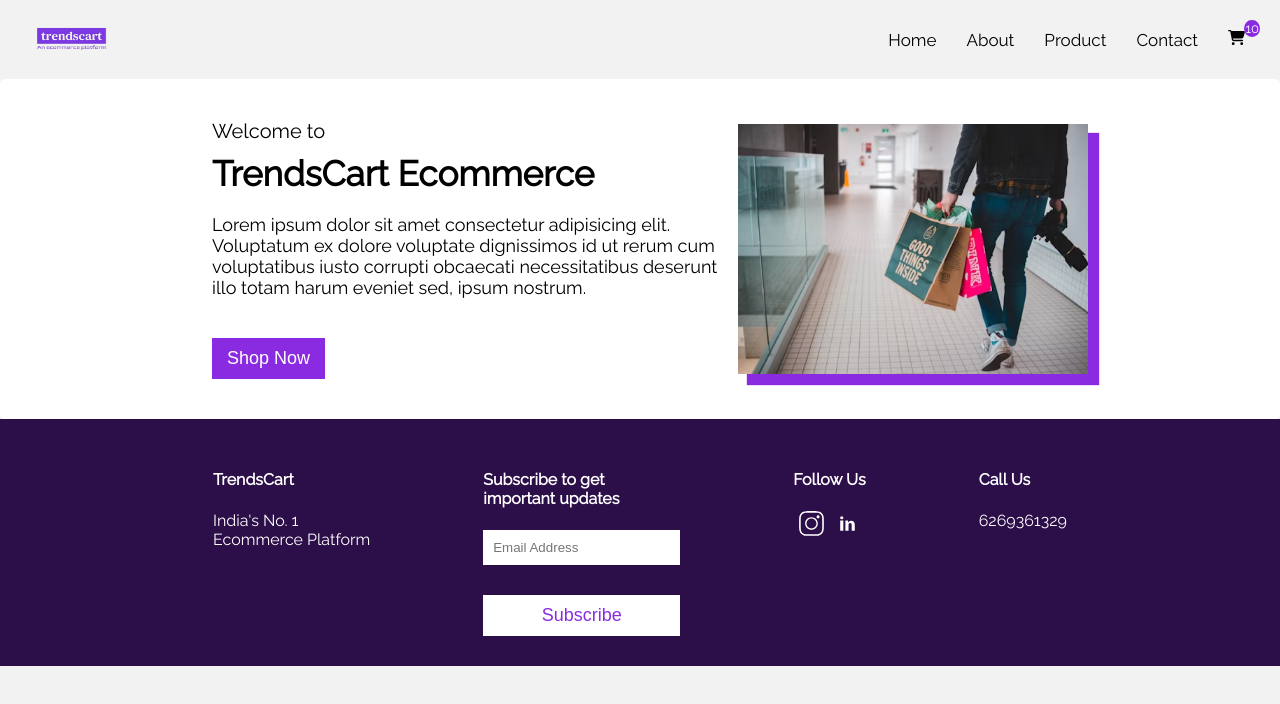
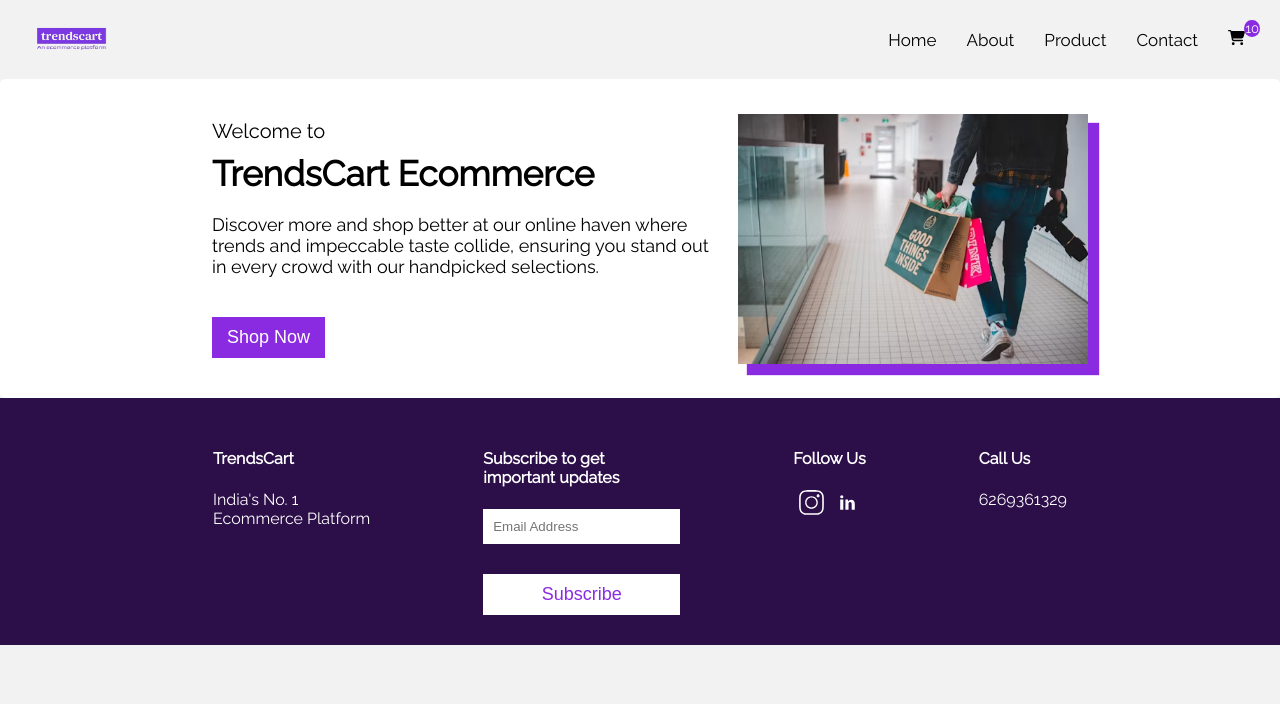
Before and after one commit to harshj2109/React-Ecommerce, a React (Create React App) app: page /About in a window 1280 px wide. Shown: the top 704 px of the page. Built offline with nearby package versions, Linux system fonts and the light colour scheme; no server answers.

Commit message:
Add files via upload

```diff
--- a/src/Components/Featuredproduct.js
+++ b/src/Components/Featuredproduct.js
@@ -7,7 +7,7 @@ import Product from "./Product";
 
 export default function Featuredproduct() {
   const { isLoading, featuresProducts } = useProductContext();
-  console.log(featuresProducts[0])
+
 
 
 
--- a/src/Components/Herosection.js
+++ b/src/Components/Herosection.js
@@ -9,7 +9,7 @@ export default function Herosection(props){
                     <div className="hero-section-text">
                     <p>Welcome to</p>
                     <h1>{props.name}</h1>
-                    <div>Lorem ipsum dolor sit amet consectetur adipisicing elit. Voluptatum ex dolore voluptate dignissimos id ut rerum cum voluptatibus iusto corrupti obcaecati necessitatibus deserunt illo totam harum eveniet sed, ipsum nostrum.</div>
+                    <div>Discover more and shop better at our online haven where trends and impeccable taste collide, ensuring you stand out in every crowd with our handpicked selections.</div>
                     <Link to='/Products'>
                         <button>Shop Now</button>
                     </Link>
@@ -24,7 +24,7 @@ export default function Herosection(props){
 
                     <h1>{props.name}</h1>
 
-                    <div>Lorem ipsum dolor sit amet consectetur adipisicing elit. Voluptatum ex dolore voluptate dignissimos id ut rerum cum voluptatibus iusto corrupti obcaecati necessitatibus deserunt illo totam harum eveniet sed, ipsum nostrum.</div>
+                    <div>Discover more and shop better at our online haven where trends and impeccable taste collide, ensuring you stand out in every crowd with our handpicked selections.</div>
 
 
                     <Link to='/Products'>
--- a/src/Css/product.css
+++ b/src/Css/product.css
@@ -24,8 +24,8 @@
     position: absolute;
     color: red;
     border: 2px solid red;
-    top: 5px;
-    right: 5px;
+    top: 10px;
+    left: 5px;
     padding: 5px;
     border-radius: 10px;
     text-transform: capitalize;
```
